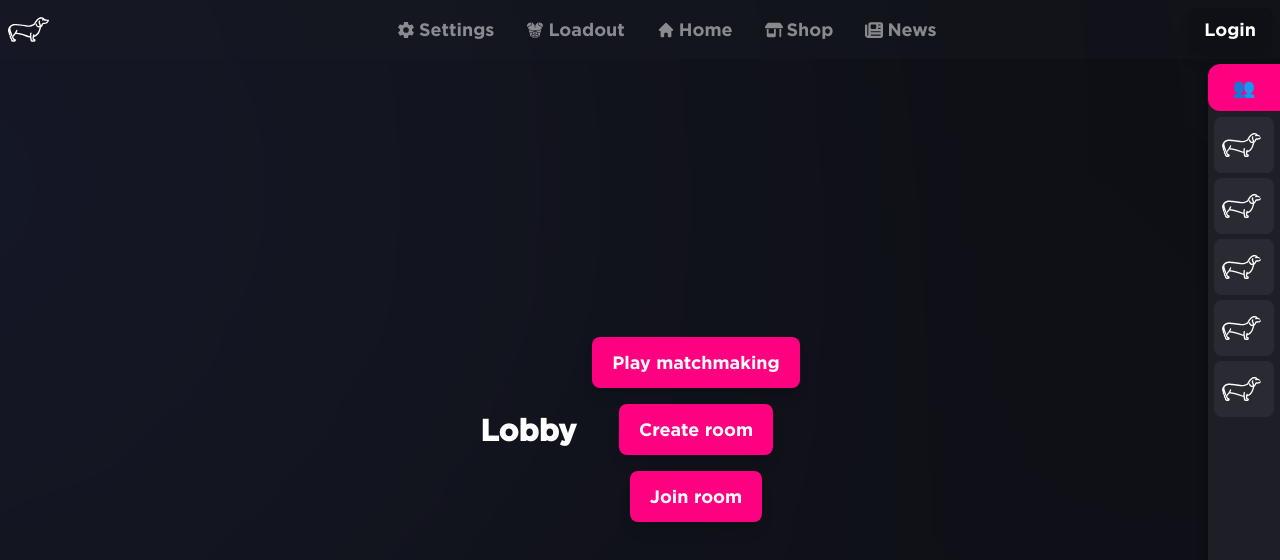
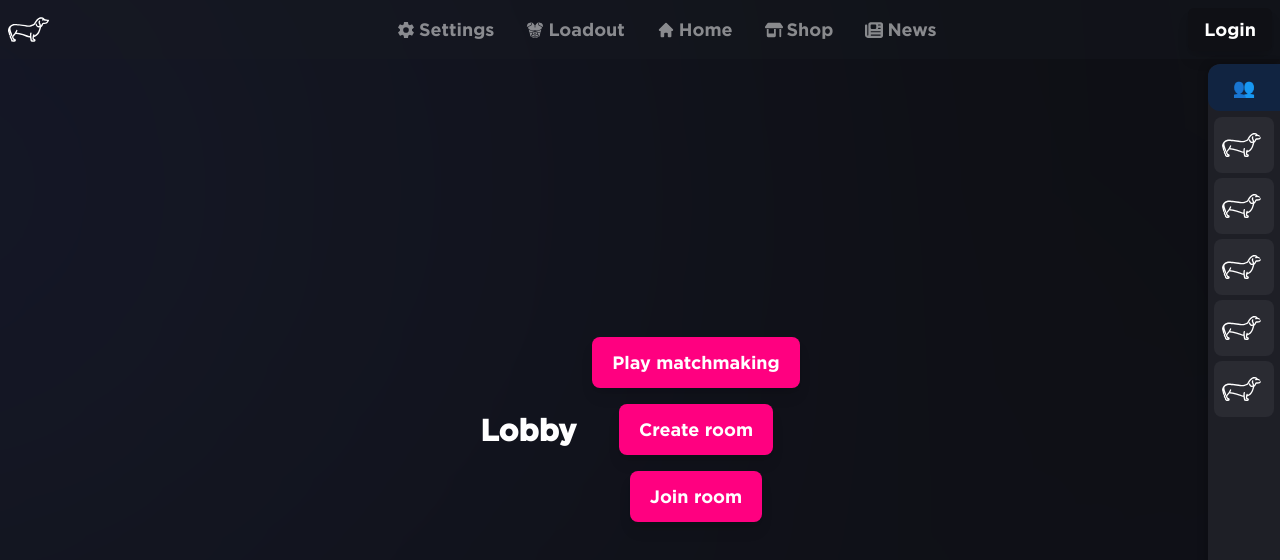
Before and after one commit to Dachshund-Development-kft/dagames-frontend, a React (Vite) app: page /game in a window 1280 px wide. Shown: the top 560 px of the page. Built offline with nearby package versions, Linux system fonts and the light colour scheme.

Commit message:
Change background color of FriendList component for better visual consistency

```diff
--- a/src/assets/FriendList.css
+++ b/src/assets/FriendList.css
@@ -22,7 +22,7 @@
     padding: 10px;
     font-weight: bold;
     text-align: center;
-    background: #FF0080;
+    background: #112441;
     border-radius: 12px 0 0 12px;
 }
 
```
